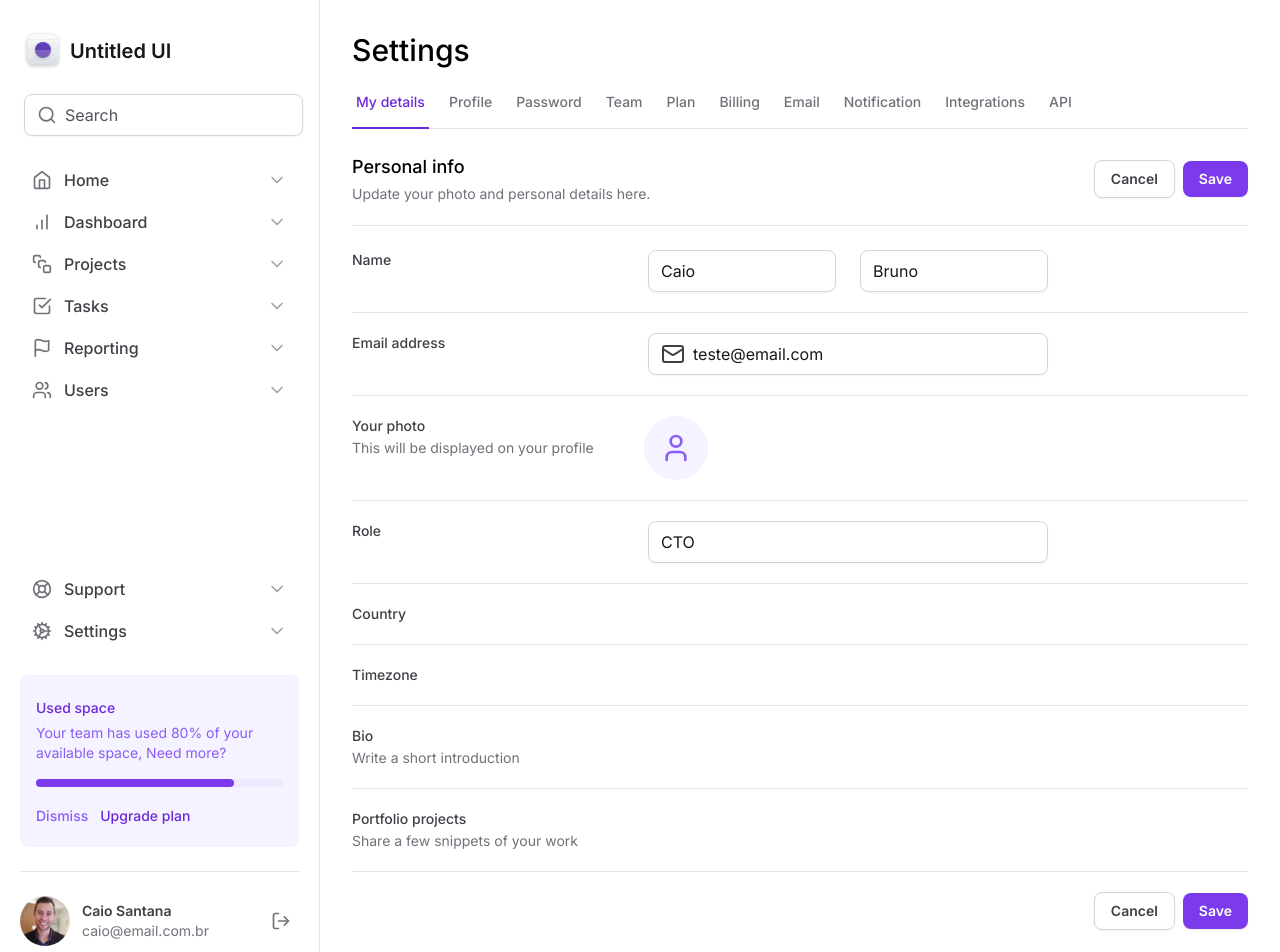
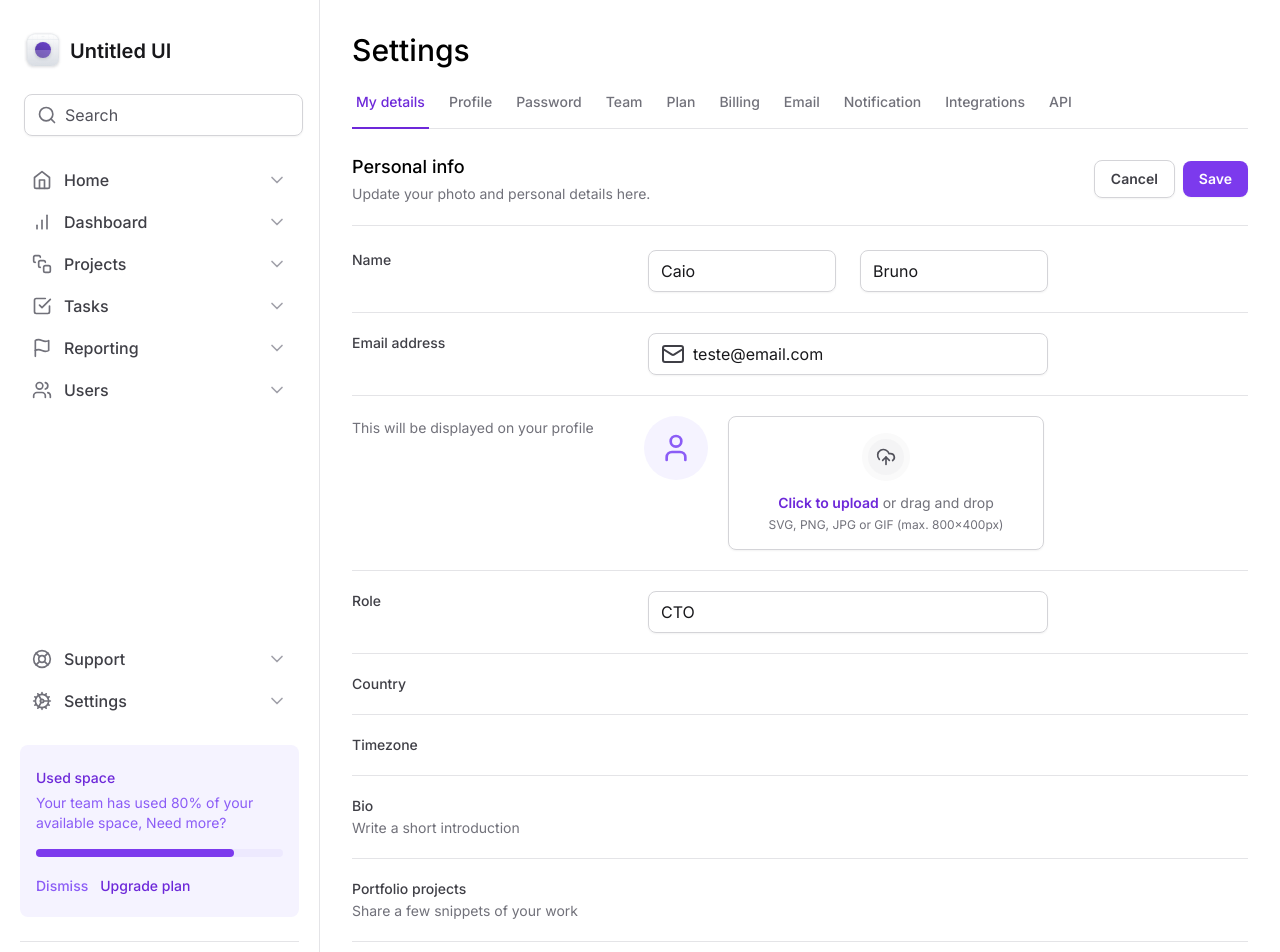
Before and after one commit to brnoliveira110/next-tailwind, a Next.js app: page / in a window 1280 px wide. Shown: the top 952 px of the page. Built offline with nearby package versions, Linux system fonts and the light colour scheme.

Commit message:
Criação do input de upload

```diff
--- a/src/app/page.tsx
+++ b/src/app/page.tsx
@@ -1,6 +1,6 @@
 import { SettingsTabs } from "@/components/SettingsTabs";
 import * as Input from "@/components/Input"
-import { Mail, User } from "lucide-react";
+import { Mail, UploadCloud, User } from "lucide-react";
 
 export default function Home() {
   return (
@@ -58,13 +58,26 @@ export default function Home() {
               htmlFor="photo"
               className="text-sm font-medium text-zinc-700 "
             >
-              Your photo
               <span className=" block mt-0.5 text-sm font-normal text-zinc-500">This will be displayed on your profile</span>
             </label>
             <div className="flex items-start gap-5">
               <div className="flex h-16 w-16 items-center justify-center rounded-full bg-violet-50">
                 <User className="h-8 w-8 text-violet-500" />
               </div>
+              <label htmlFor="photo" className="group flex-1 cursor-pointer flex flex-col items-center gap-3 rounded-lg border border-zinc-300 px-6 py-4 text-center text-zinc-500 shadow-sm hover:border-violet-200 hover:bg-violet-25 hover:text-violet-500">
+                <div className="rounded-full border-6 border-zinc-50 bg-zinc-100 p-2 group-hover:border-violet-50 group-hover:bg-violet-100">
+                  <UploadCloud className="h-5 w-5 text-zinc-600 group-hover:text-violet-600" />
+                </div>
+                <div className="flex flex-col items-center gap-1">
+                  <span className="text-sm">
+                    <span className="font-semibold text-violet-700">Click to upload</span> or drag and drop
+                  </span>
+                  <span className="text-xs">
+                    SVG, PNG, JPG or GIF (max. 800x400px)
+                  </span>
+                </div>
+              </label>
+              <input type="file" className="sr-only" id="photo" />
             </div>
           </div>
           <div className="grid grid-cols-form gap-3 pt-5">
--- a/tailwind.config.js
+++ b/tailwind.config.js
@@ -8,6 +8,17 @@ module.exports = {
         profile: 'min-content 1fr min-content',
         form: 'minmax(7.5rem, 17.5rem) minmax(25rem, 1fr) minmax(0, 15rem)'
       },
+      borderWidth: {
+        6: '6px'
+      },
+      colors: {
+        violet: {
+          25: '#fcfaff'
+        }
+      },
+      maxWidth: {
+        app: '700px'
+      }
     },
   },
   plugins: [],
```
